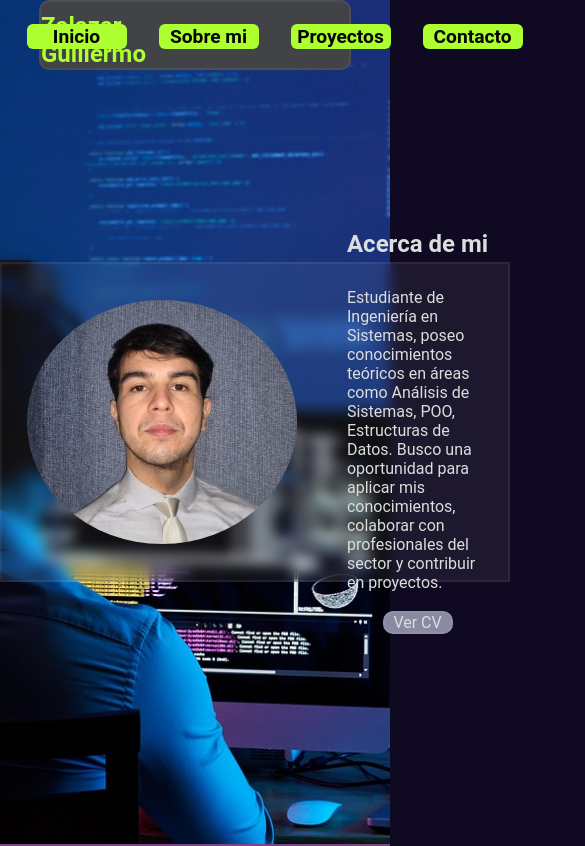
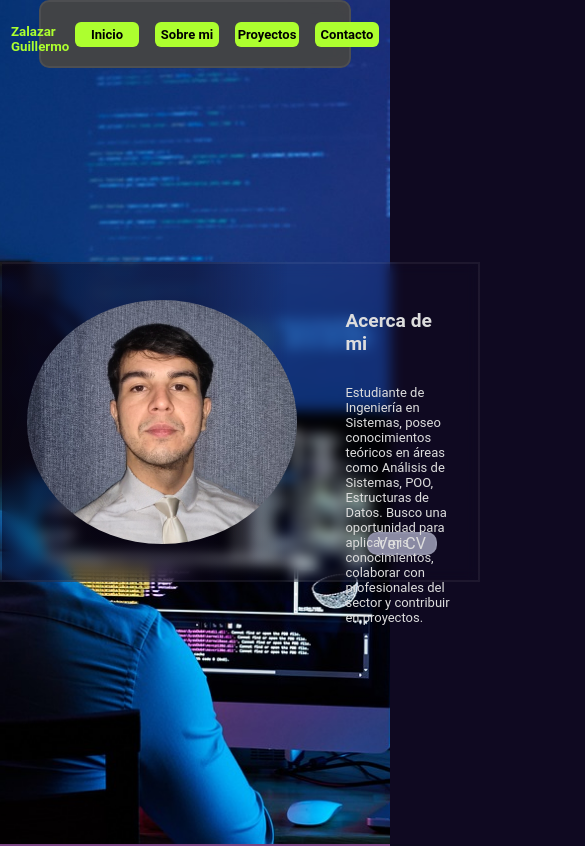
Before and after one commit to GuilleZal/Portfolio, a plain HTML site: page index.html in a window 390 px wide. Shown: the top 846 px of the page, 585 px wide, since content can reach past the window. Drawn offline with Linux system fonts and the light colour scheme.

Commit message:
segundo commit

```diff
--- a/style.css
+++ b/style.css
@@ -78,6 +78,7 @@
 .navegacion__titulo{
   color: greenyellow;
 }
+
 .enlaces {
   width: 30vw;
   display: flex;
@@ -91,6 +92,7 @@
   margin-right: 2rem;
   justify-content: space-between;
   margin-bottom: 8px;
+  position: relative;
 }
 
 .enlaces__enlace {
@@ -98,6 +100,7 @@
   font-size: var(--enlaces-tamanio);
   font-weight: var(--texto-peso-grueso);
   color: black;
+
 }
 
 /* botones */
@@ -179,6 +182,9 @@
   background-color: #849e0f;
 }
 
+main{
+
+}
 
 .proyectos{
   display: flex;
@@ -349,3 +355,165 @@
   margin-top: 5rem;
   margin-bottom: 3rem;
 }
+
+/*responsive*/
+@media (max-width: 1700px){
+  .presentacion__titulo{
+    font-size: var(--presentacion-titulo-tamanio-grande);
+  }
+  .proyectos__contenido .boton{
+    align-self: center;
+  }
+}
+
+@media (max-width: 1200px){
+  .presentacion__contenedor{
+    justify-content: flex-end;
+    background: linear-gradient(
+      90deg,
+      var(--fondo-primario-transparente) 40%,
+      transparent 60%
+    );
+  }
+
+  .navegacion{
+    width: 80vw;
+    height: 8vh;
+    justify-content: center;
+  }
+
+  .navegacion__enlace{
+    align-items: start;
+  }
+
+  .navegacion__titulo{
+    align-items: center;
+    font-size:larger;
+  }
+
+  .enlaces{
+    width: 38rem;
+    padding: 1rem;
+  }
+
+  .contenedor_contenedor{
+    grid-template-columns: 1fr 1fr;
+    grid-template-rows: 1fr 1fr auto;
+  }
+
+  .proyectos__numero {
+    height: max-content;
+    gap: 1rem;
+  }
+
+  .pie_de_pagina {
+    height: max-content;
+    justify-content: flex-start;
+    gap: 6rem;
+  }
+}
+
+@media (max-width: 992px) {
+
+  .navegacion__enlace{
+    width: 30rem;
+    margin-left: 2rem;
+  }
+  .enlaces__item{
+    width: 6rem;
+  }
+  .boton {
+    width: 6rem;
+    font-size: medium;
+  }
+
+  .pie_de_pagina__columna{
+   padding: 1rem;
+  }
+
+}
+
+@media (max-width: 768px) {
+
+  .navegacion{
+    align-items: center;
+    justify-content: center;
+  }
+
+  .enlaces__item{
+    width: 4rem;
+
+  }
+  .enlaces__enlace{
+    width: 5rem;
+  }
+  .proyectos__contenedor {
+    align-self: center;
+
+  }
+  .boton:hover{
+    background-color: #9b70f9;
+    width: 5.6rem;
+    height: 2rem;
+
+  }
+
+  .pie_de_pagina {
+    flex-direction: column;
+    justify-content: flex-start;
+    align-items: center;
+  }
+  .pie_de_pagina__columna {
+    flex-basis: 7rem;
+
+  }
+}
+
+@media (max-width: 576px) {
+  .navegacion{
+    width: 80vw;
+  }
+  .presentacion__contenedor{
+    width: 30rem;
+  }
+  .presentacion__titulo{
+    font-size:larger;
+  }
+  .presentacion__parrafo{
+    font-size: small;
+    height: 10rem;
+  }
+  .navegacion__titulo{
+    width: 3rem;
+    font-size: smaller;
+  }
+  .proyectos__contenedor{
+  }
+  .proyectos__numero{
+    width: 11rem;
+  }
+  .proyectos__imagen1,
+  .proyectos__imagen2,
+  .proyectos__imagen3{
+    width: 27.8vw;
+    height: 27.8vh;
+
+  }
+  .enlaces{
+    width: 40rem;
+  }
+  .enlaces__item{
+    width: 3rem;
+  }
+  .enlaces__enlace{
+    font-size: small;
+
+  }
+  .boton{
+    width: 4rem;
+
+  }
+  .boton_oscuro{
+    width: 6rem;
+  }
+}
```
